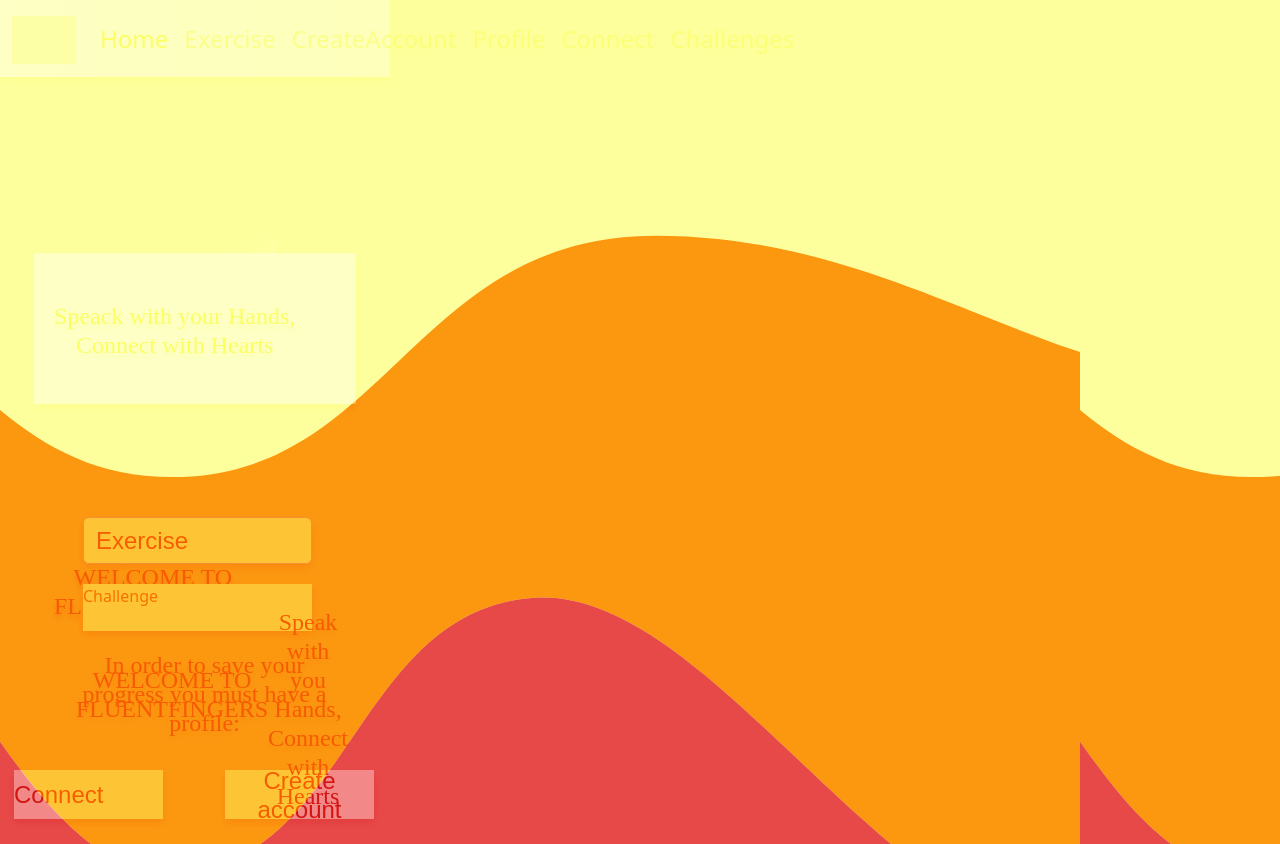
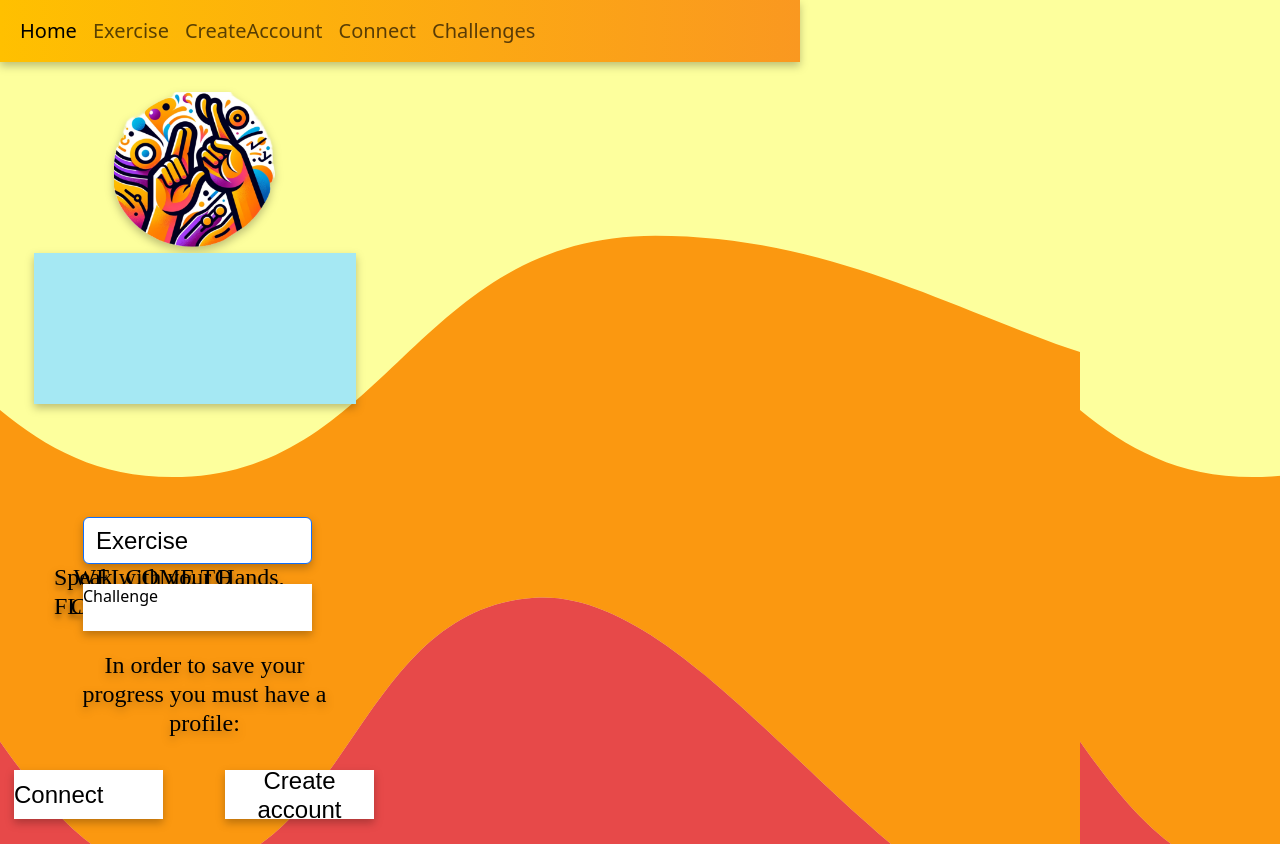
Before and after one commit to Hares-2088/fluentfingers-fe, a React (Create React App) app: page / in a window 1280 px wide. Built offline with nearby package versions, Linux system fonts and the light colour scheme; grey boxes are pictures that could not be loaded.

Commit message:
Reverted all the changes made in the last commit. (generated by blackbox.ai )

```diff
--- a/src/App.css
+++ /dev/null
@@ -1,38 +0,0 @@
-.App {
-  text-align: center;
-}
-
-.App-logo {
-  height: 40vmin;
-  pointer-events: none;
-}
-
-@media (prefers-reduced-motion: no-preference) {
-  .App-logo {
-    animation: App-logo-spin infinite 20s linear;
-  }
-}
-
-.App-header {
-  background-color: #282c34;
-  min-height: 100vh;
-  display: flex;
-  flex-direction: column;
-  align-items: center;
-  justify-content: center;
-  font-size: calc(10px + 2vmin);
-  color: white;
-}
-
-.App-link {
-  color: #61dafb;
-}
-
-@keyframes App-logo-spin {
-  from {
-    transform: rotate(0deg);
-  }
-  to {
-    transform: rotate(360deg);
-  }
-}
--- a/src/App.js
+++ b/src/App.js
@@ -1,5 +1,4 @@
 import React from 'react'; // Import React
-import './App.css';
 import 'bootstrap/dist/css/bootstrap.min.css';
 import { BrowserRouter as Router, Routes, Route } from 'react-router-dom'; // Import from react-router-dom
 import Home from './Pages/Home';
@@ -17,7 +16,6 @@
     <>
       <ToastContainer />
       <Router>
-        <MyNavBar />
         <Routes>
 
           <Route exact path="/" element={<Home />} />
@@ -28,6 +26,7 @@
           <Route exact path="/createAccount" element={<CreateAccount />} />
 
         </Routes>
+        <MyNavBar />
 
       </Router>
     </>
--- a/src/Challenges.css
+++ b/src/Challenges.css
@@ -3,7 +3,7 @@
     width: 390px;
     height: 844px;
     background: url('/public/images/fontExercise.png'); /* Corrected the path */
-    mix-blend-mode: soft-light;
+    /* mix-blend-mode: soft-light; */
     filter: drop-shadow(0px 4px 4px rgba(0, 0, 0, 0.25));
   }
 
--- a/src/Components/MyNavbar.js
+++ b/src/Components/MyNavbar.js
@@ -17,10 +17,10 @@
             to: "createAccount",
             title: "CreateAccount"
         },
-        {
-            to: "profile",
-            title: "Profile"
-        },
+        // {
+        //     to: "profile",
+        //     title: "Profile"
+        // },
         {
             to: "connect",
             title: "Connect"
@@ -32,16 +32,16 @@
     ]
 
     return (
-        <Navbar style={{ backgroundImage: 'linear-gradient(to left, #80ced6, #7d7ff3)' }}>
+        <Navbar style={{ background: ' linear-gradient(90deg, rgba(255,192,0,1) 0%, rgba(250,152,32,1) 100%)', width: '100vh' }}>
             <Container>
 
-                <LinkContainer to="/" style={{ cursor: 'pointer' }}>
+                {/* <LinkContainer to="/" style={{ cursor: 'pointer' }}>
                     <Navbar.Brand className='fs-2'>
                         <Image src="https://static.vecteezy.com/system/resources/previews/024/044/212/original/book-icon-clipart-transparent-background-free-png.png" alt="Logo" style={{ maxHeight: '3rem' }} />
                     </Navbar.Brand>
-                </LinkContainer>
+                </LinkContainer> */}
 
-                <Nav className='me-auto fs-4'>
+                <Nav className='me-auto fs-5'>
                     {links.map((link) => (
                         <LinkContainer to={`/${link.to}`} key={link.to}>
                             <Nav.Link>{link.title}</Nav.Link>
--- a/src/Connection.css
+++ b/src/Connection.css
@@ -3,7 +3,7 @@
     width: 390px;
     height: 844px;
     background: url('/public/images/fontExercise.png'); /* Correct path syntax */
-    mix-blend-mode: soft-light;
+    /* mix-blend-mode: soft-light; */
     filter: drop-shadow(0px 4px 4px rgba(0, 0, 0, 0.25));
   }
 
--- a/src/CreateAccount.css
+++ b/src/CreateAccount.css
@@ -3,7 +3,7 @@
     width: 390px;
     height: 844px;
     background: url('/public/images/fontExercise.png');
-    mix-blend-mode: soft-light;
+    /* mix-blend-mode: soft-light; */
     filter: drop-shadow(0px 4px 4px rgba(0, 0, 0, 0.25));
   }
 
--- a/src/Exercise.css
+++ b/src/Exercise.css
@@ -3,7 +3,7 @@
   width: 390px;
   height: 844px;
   background: url('/public/images/fontExercise.png');
-  mix-blend-mode: soft-light;
+  /* mix-blend-mode: soft-light; */
   filter: drop-shadow(0px 4px 4px rgba(0, 0, 0, 0.25));
 }
 
--- a/src/Home.css
+++ b/src/Home.css
@@ -3,8 +3,8 @@
     width: 390px;
     height: 844px;
     background: url('/public/images/fontExercise.png');
-    mix-blend-mode: soft-light;
-    filter: drop-shadow(0px 4px 4px rgba(0, 0, 0, 0.25));
+    /* filter: drop-shadow(0px 4px 4px rgba(0, 0, 0, 0.25)); */
+    color:#000000;
   }
 
   /* Logo */
@@ -122,11 +122,11 @@
 
   /* Welcome Message */
   #WelcomeMessage {
-    position: absolute;
-    width: 555px;
-    height: 264px;
-    left: -80px;
-    top: 253px;
+    /* position: absolute; */
+    /* width: 555px;
+    height: 264px; */
+    /* left: 34px;
+    top: 253px; */
     font-family: 'Inria Serif', serif;
     font-style: normal;
     font-weight: 700;
--- a/src/Pages/Home.js
+++ b/src/Pages/Home.js
@@ -1,28 +1,37 @@
 import React from 'react'
 import '../Home.css'
-import { Container,Button } from 'react-bootstrap'
+import { Container, Button, Image } from 'react-bootstrap'
 
 export default function Home() {
 
     return (
         <Container>
             <div>
-                <div id='Logo' />
+                <Image
+                    src="/images/logo.png"
+                    alt="Logo"
+                    style={{
+                        position: 'absolute',
+                        width: '161px',
+                        height: '161px',
+                        left: '114px',
+                        top: '92px'
+                    }}
+                />
+
                 <div id='Ellipse10'>
                     <p id='WelcomeMessage'>
                         WELCOME TO <br />
                         FLUENT FINGERS
                     </p>
+
+                    <p id='WelcomeMessage'>
+                        Speak with your Hands,<br />
+                        Connect with Hearts
+                    </p>
                 </div>
-                <div>
-                    <div id='WelcomeMessage'>
-                        <p>
-                            Speack with your Hands,<br />
-                            Connect with Hearts
-                        </p>
-                    </div>
-                    <Button id='ButtonExercise'>Exercise</Button>
-                </div>
+                <Button id='ButtonExercise'>Exercise</Button>
+
                 <div>
                     <div></div>
                     <div id='ButtonChallenge'>Challenge</div>
@@ -38,7 +47,6 @@
                 <div id='ProfileReminder'>In order to save your progress you must have a profile:</div>
                 <div>
                     <div></div>
-                    <div id='ProfileReminder'><span>WELCOME TO <br />FLUENTFINGERS<br /></span><span><br />Speak with you Hands, <br />Connect with Hearts</span></div>
                 </div>
             </div>
 
```
